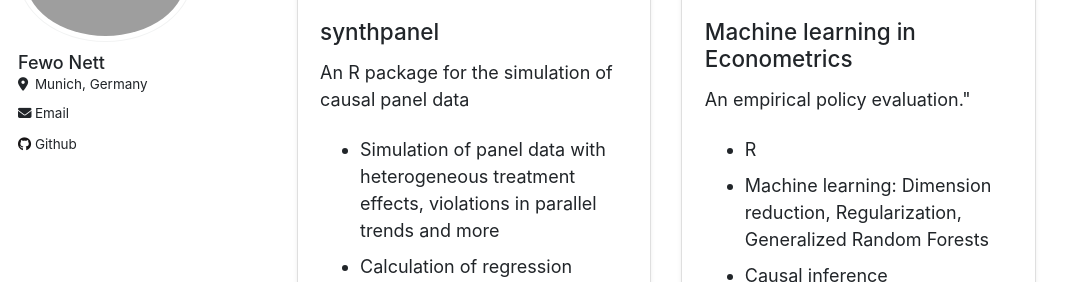
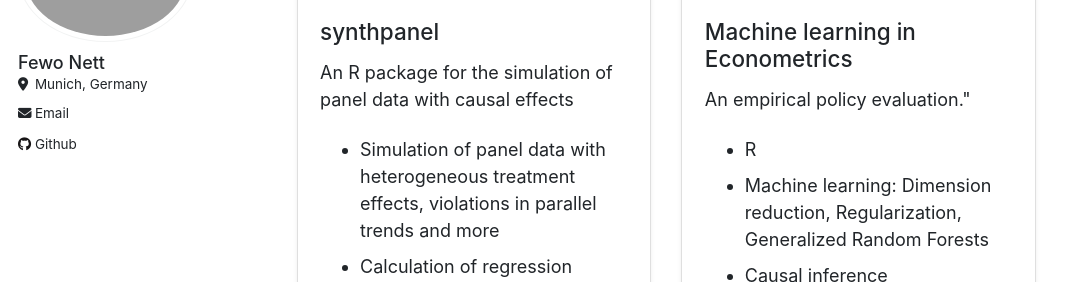
Before and after one commit to fewonett/fewonett.github.io, a Jekyll site: the page built from _pages/about.html, in a window 1280 px wide and 900 px high, scrolled down 1247 px, cut to the strip 198-480 px from the top of the window. Shown: the whole strip, without its empty margins (0-1081 px from the left). Built offline with Jekyll 4.4.1, drawn with Linux system fonts in a browser that asks for light colours.

Commit message:
more text edit

```diff
--- a/_pages/about.html
+++ b/_pages/about.html
@@ -48,7 +48,7 @@ redirect_from:
         <img src="images/images/montecarlo.png" class="card-img-top" alt="Project Image 1">
         <div class="card-body">
           <h5 class="card-title">synthpanel</h5>
-          <p class="card-text">An R package for the simulation of causal panel data</p>
+          <p class="card-text">An R package for the simulation of panel data with causal effects</p>
           <ul>
             <li>Simulation of panel data with heterogeneous treatment effects, violations in parallel trends and more</li>
             <li>Calculation of regression weights for various treatment effect aggregations</li>
```
